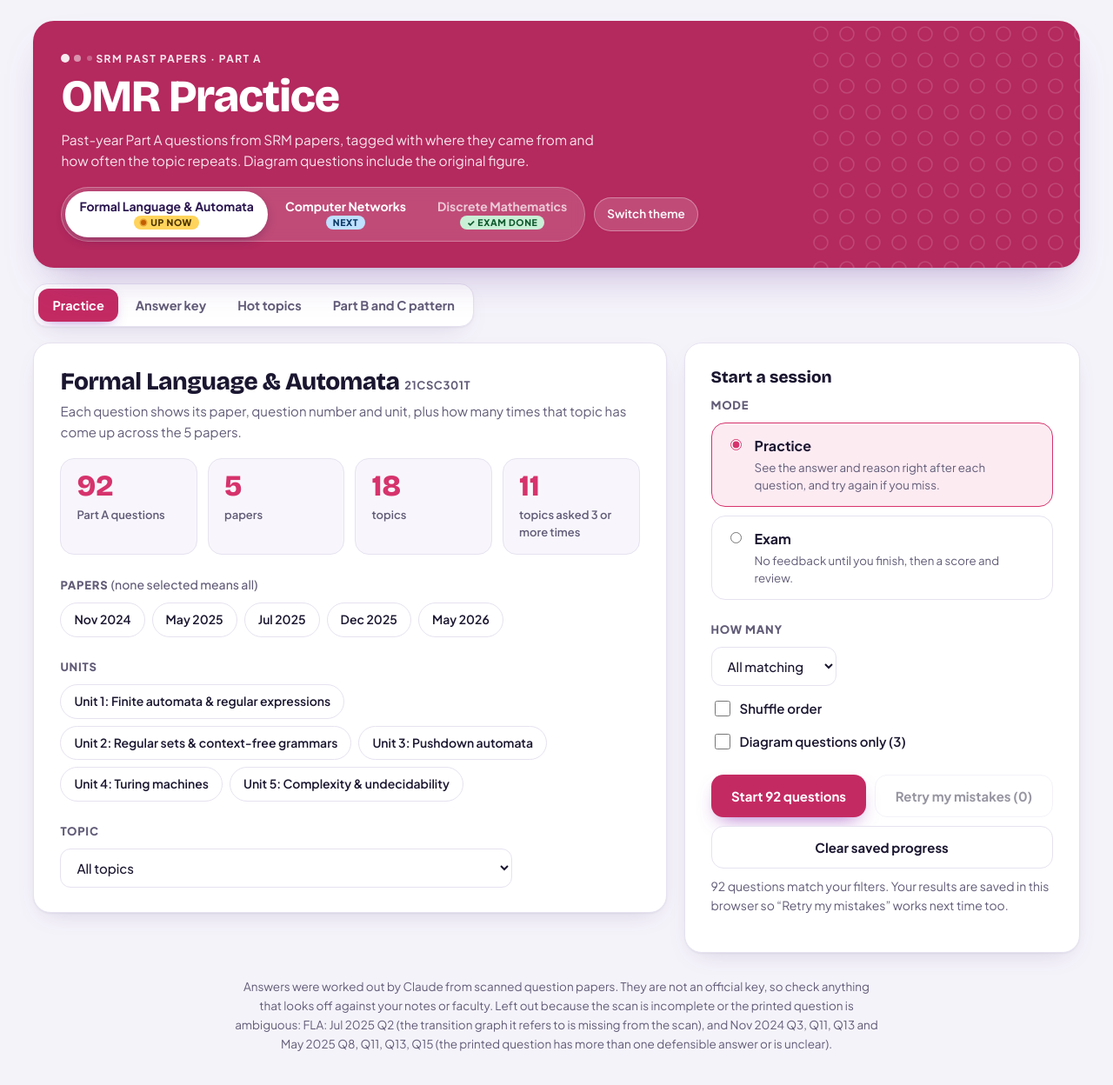
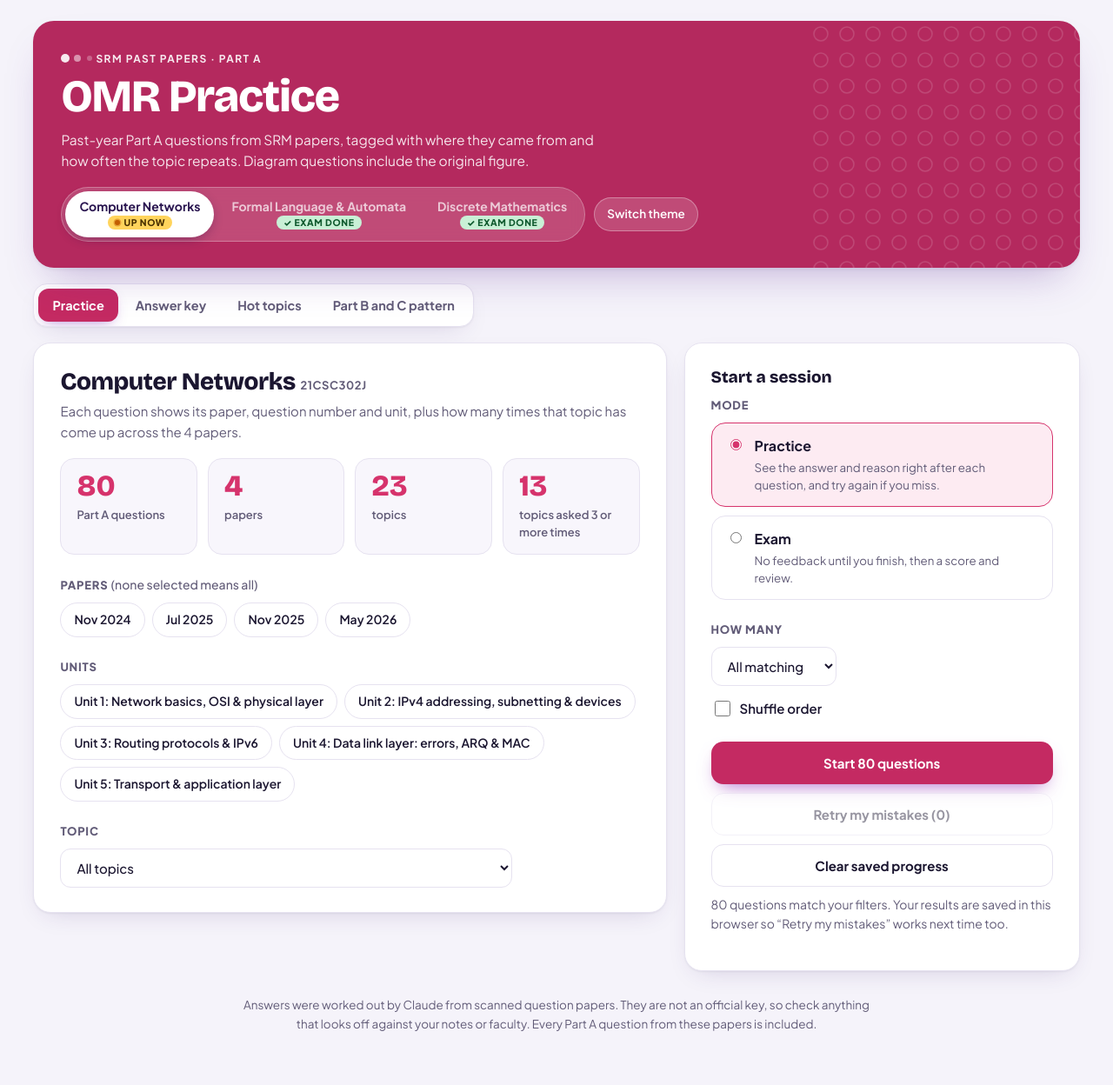
Before and after one commit to Laksh718/Endsem-Practice, a plain HTML site: page index.html in a window 1280 px wide. Shown: the whole page at 87% size. Drawn offline with nearby package versions, Linux system fonts and the light colour scheme.

Commit message:
Put Computer Networks first and mark FLA as done

```diff
--- a/index.html
+++ b/index.html
@@ -3,7 +3,7 @@
 <head>
 <meta charset="utf-8">
 <meta name="viewport" content="width=device-width, initial-scale=1, viewport-fit=cover">
-<title>OMR Practice – FLA, CN &amp; Discrete Maths past papers</title>
+<title>OMR Practice – CN, FLA &amp; Discrete Maths past papers</title>
 <link rel="icon" type="image/svg+xml" href="favicon.svg">
 <meta name="theme-color" content="#b4295e">
 <link rel="preconnect" href="https://fonts.googleapis.com">
@@ -391,8 +391,8 @@ var PAPERS={
 };
 /* Order = exam order. status: "now" (next exam), "done" (exam written), "next" (after that). */
 var SUBJECTS={
- fla:{name:"Formal Language & Automata",short:"FLA",code:"21CSC301T",status:"now"},
- cn:{name:"Computer Networks",short:"CN",code:"21CSC302J",status:"next"},
+ cn:{name:"Computer Networks",short:"CN",code:"21CSC302J",status:"now"},
+ fla:{name:"Formal Language & Automata",short:"FLA",code:"21CSC301T",status:"done"},
  dm:{name:"Discrete Mathematics",short:"DM",code:"21MAB302T",status:"done"}
 };
 var STATUS={now:"Up now",done:"Exam done",next:"Next"};
@@ -856,8 +856,8 @@ function plabel(k,p){var a=PAPERS[k];for(var i=0;i<a.length;i++)if(a[i][0]===p)r
 function pshort(k,p){var a=PAPERS[k];for(var i=0;i<a.length;i++)if(a[i][0]===p)return a[i][2];return p}
 function tier(n){return n>=5?"Hot":n>=3?"Frequent":n===2?"Repeats":"Asked once"}
 
-var store={stats:{},subj:"fla",theme:"",v:2};
-function load(){try{var s=localStorage.getItem("pyq-omr-v1");if(s){var o=JSON.parse(s);if(o&&typeof o==="object"){store.stats=o.stats||{};store.subj=o.subj||"fla";store.theme=o.theme||"";if((o.v||1)<2&&store.subj==="dm")store.subj="fla";if(!SUBJECTS[store.subj])store.subj="fla"}}}catch(e){}}
+var store={stats:{},subj:"cn",theme:"",v:3};
+function load(){try{var s=localStorage.getItem("pyq-omr-v1");if(s){var o=JSON.parse(s);if(o&&typeof o==="object"){store.stats=o.stats||{};store.subj=o.subj||"cn";store.theme=o.theme||"";if((o.v||1)<3)store.subj="cn";if(!SUBJECTS[store.subj])store.subj="cn"}}}catch(e){}}
 function save(){try{localStorage.setItem("pyq-omr-v1",JSON.stringify(store))}catch(e){}}
 function applyTheme(){var r=document.documentElement;if(store.theme)r.setAttribute("data-theme",store.theme);else r.removeAttribute("data-theme")}
 load();applyTheme();
```
